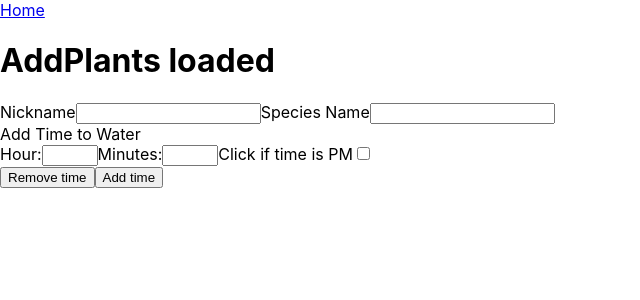
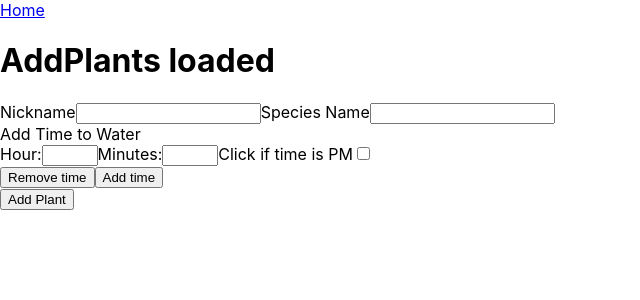
Before and after one commit to Build-week-Plant-Schedule/FrontEnd, a React (Create React App) app in the folder watering-app/: page /AddPlants in a window 1280 px wide. Shown: the top 300 px of the page, without its empty margins (0-640 px from the left). Built offline with nearby package versions, Linux system fonts and the light colour scheme.

Commit message:
built submit handlers for addPlants.js

```diff
--- a/watering-app/src/App.js
+++ b/watering-app/src/App.js
@@ -26,8 +26,6 @@ function App() {
   }
 
   const initAddPlantForm = {
-    // ID GENERATED BASED OFF PLANTLIST
-    // WHEN NEW FORM IS LOADED
     id: 0,
     nickname: '',
     species: '',
@@ -107,7 +105,6 @@ function App() {
     const {name, value} = e.target;
     setPlantForm({...plantForm, id: plantList.length})
     setPlantForm({...plantForm, [name]: value});
-    console.log(plantForm);
   }
 
   const waterNumberChanger = e => {
@@ -151,7 +148,39 @@ function App() {
 
   }
 
+  const h2oArrayCreater = state => {
+    const date = new Date()
+    const year = date.getFullYear()
+    const month = date.getMonth()
+    const dateOfMonth = date.getDate()
+    return state.map(cb => {
+      const hour = cb.checked ? parseInt(cb.hour) + 12 : cb.hour;
+      return new Date(year, month, dateOfMonth, hour, cb.minute )
+    })
+  }
+
+  const plantFormTimeSetter = time => {
+    const plantFormCopy = plantForm;
+    plantFormCopy.h2oFrequency = time;
+    setPlantForm(plantFormCopy);
+  }
+
+  const plantListSetter = () => {
+    const plantListCopy = plantList;
+    plantListCopy.push(plantForm);
+    setPlantList(plantListCopy);
+  }
+
   // NEED SUBMIT HANDLER FOR ADDPLANT FORM
+  const addPlantSubmit = e => {
+    e.preventDefault();
+    const times = h2oArrayCreater(timeFormValue);
+    plantFormTimeSetter(times)
+    // axios.post('', plantForm)
+    plantListSetter()
+    setPlantForm(initAddPlantForm);
+    setTimeFormValue([initTimeFormValue]);
+  }
 
   return (
     <div>
@@ -170,7 +199,7 @@ function App() {
                 <UserScreen />
           </Route>
           <Route exact path='/AddPlants'>
-                <AddPlants formValue={plantForm} change={addPlantChangeHandler} timeChange={timeFormValueChangeHandler} waterHandler={waterNumberChanger} checkValue={timeFormValue} />
+                <AddPlants formValue={plantForm} change={addPlantChangeHandler} timeChange={timeFormValueChangeHandler} waterHandler={waterNumberChanger} checkValue={timeFormValue} submit={addPlantSubmit} />
           </Route>
         </Switch>
       </Router>
--- a/watering-app/src/components/AddPlants.js
+++ b/watering-app/src/components/AddPlants.js
@@ -2,7 +2,7 @@ import {BrowserRouter as Router, Route, Switch, Link} from 'react-router-dom';
 
 export default function AddPlants(props) {
 
-    const {formValue, waterHandler, change, timeChange, checkValue} = props;
+    const {formValue, waterHandler, change, timeChange, checkValue, submit} = props;
 
     const timeForm = index => {
         return (
@@ -17,7 +17,6 @@ export default function AddPlants(props) {
                 </label>
                 <label>
                     Click if time is PM
-                    {console.log(checkValue[index].checked)}
                     <input type='checkbox' name='half' value='pm' id={index} onChange={timeChange} checked={checkValue[index].checked} />
                 </label>
             </div>
@@ -38,7 +37,7 @@ export default function AddPlants(props) {
         <div>
             <Link to='/'>Home</Link>
             <h1>AddPlants loaded</h1>
-            <form>
+            <form onSubmit={submit} >
                 <label>
                     Nickname
                     <input type='text' name='nickname' value={formValue.nickname} onChange={change} />
@@ -56,6 +55,7 @@ export default function AddPlants(props) {
                         <button name='add' onClick={waterHandler} >Add time</button>
                     </label>
                 </div>
+                <button>Add Plant</button>
             </form>
         </div>
 
```
